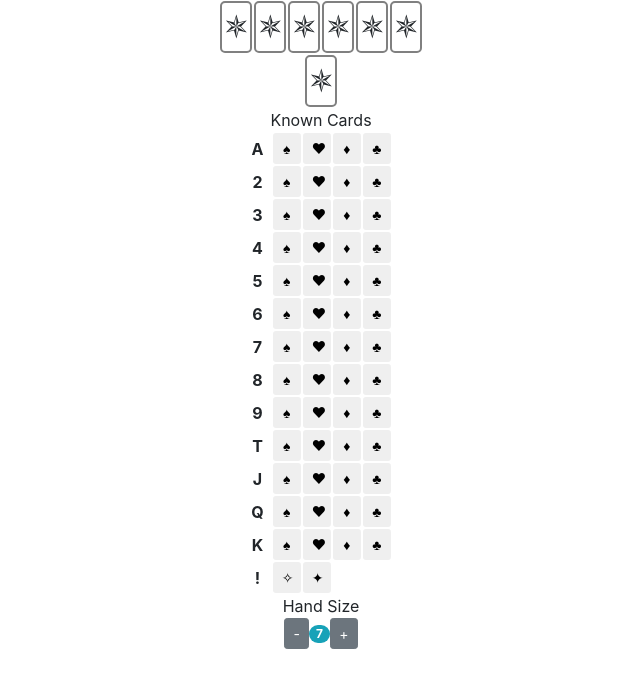
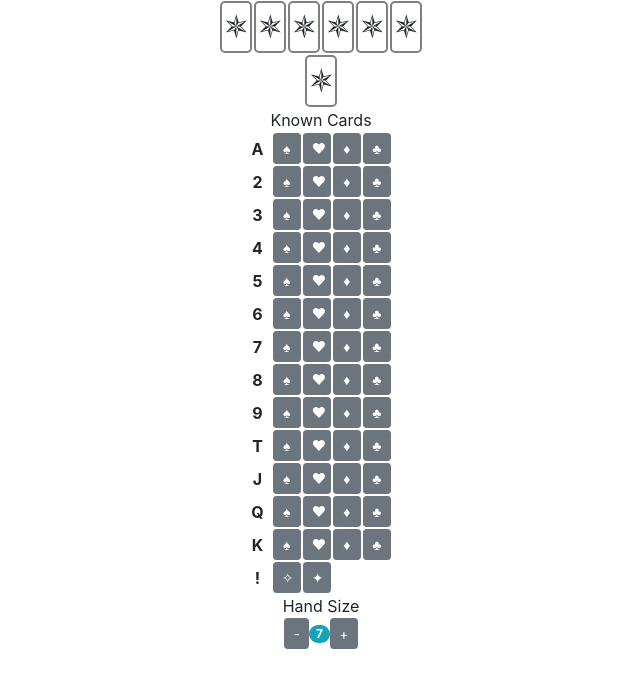
Before and after one commit to cpennington/yomi-hand-tracker, a React app: page / in a window 1280 px wide. Shown: the top 688 px of the page, without its empty margins (319-959 px from the left). Built offline with nearby package versions, Linux system fonts and the light colour scheme.

Commit message:
Improve (?) the display of known out-of-hand cards

```diff
--- a/src/App.js
+++ b/src/App.js
@@ -173,22 +173,11 @@ const CardButton = styled(Button)`
 
 class CardSelector extends Component {
   render () {
-    var color = "basic";
-    switch (this.props.inHand) {
-      case IN_HAND:
-        color = "success";
-        break;
-      case OUT_OF_HAND:
-        color = "danger";
-        break;
-      default:
-        break;
-    }
-
     return (
       <td>
         <CardButton
-          color={color}
+          outline={this.props.inHand === OUT_OF_HAND}
+          color={this.props.inHand === IN_HAND ? "success" : this.props.inHand === OUT_OF_HAND ? "danger" : "secondary"}
           onClick={() => this.props.clickCard(this.props.card)}
           size="sm"
         >
```
